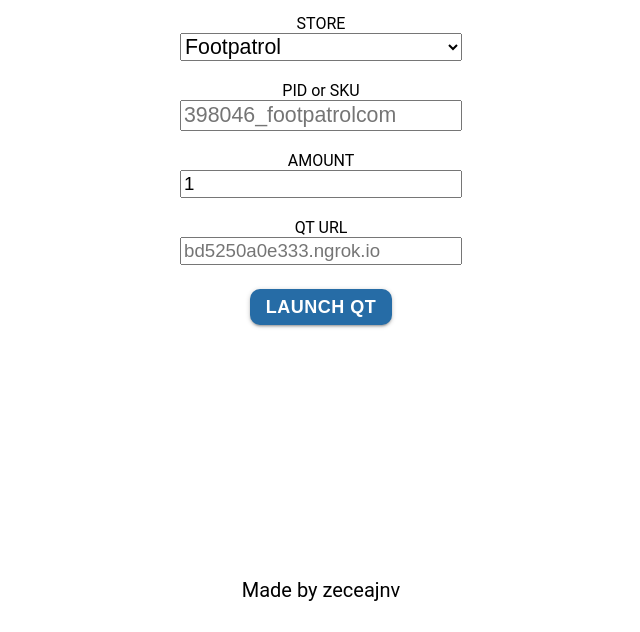
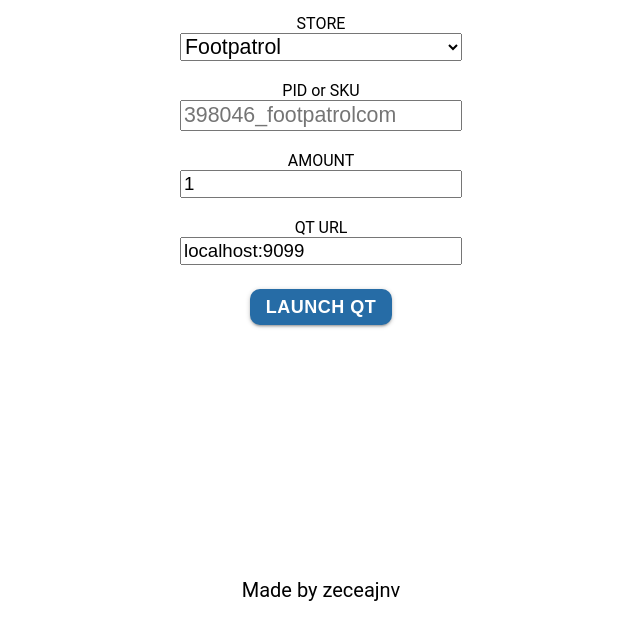
Before and after one commit to ludovico-zitelli/mesh-qt, a plain HTML site: page oos.html in a window 1280 px wide. Shown: the part 168-800 px from the top of the page, without its empty margins (319-959 px from the left). Drawn offline with Linux system fonts and the light colour scheme.

Commit message:
added default qturl

```diff
--- a/oos.html
+++ b/oos.html
@@ -79,7 +79,7 @@
         </form>
         <div style="display: flex; flex-direction: column;">
             <label for="qturl">QT URL</label>
-            <input type="text" name="qturl" id="qturl" placeholder="bd5250a0e333.ngrok.io">
+            <input type="text" name="qturl" id="qturl" value="localhost:9099">
         </div>
         <div id="snackbar-container">
             <div id="snackbar">QTs succesfully sent!</div>
```
